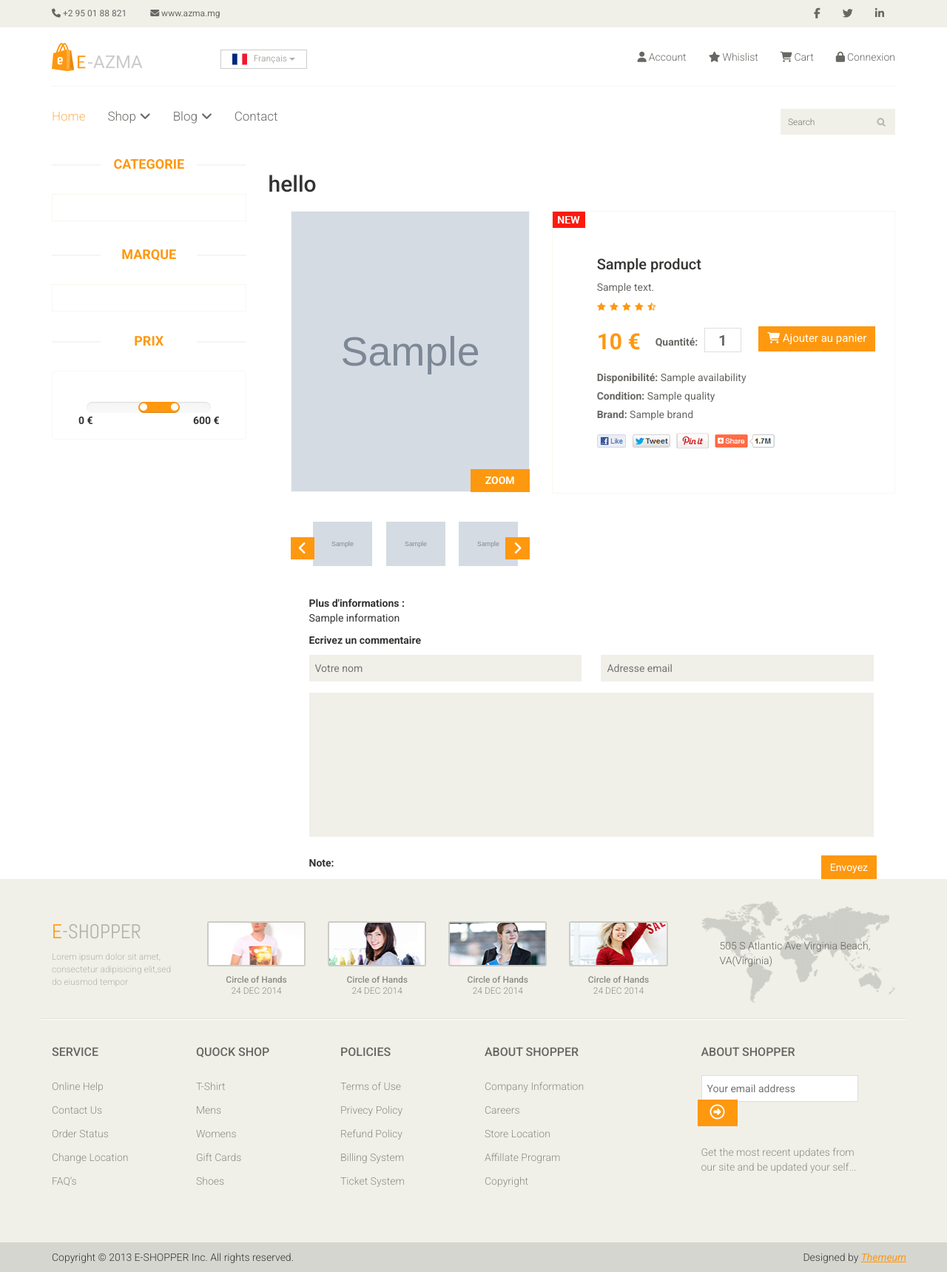
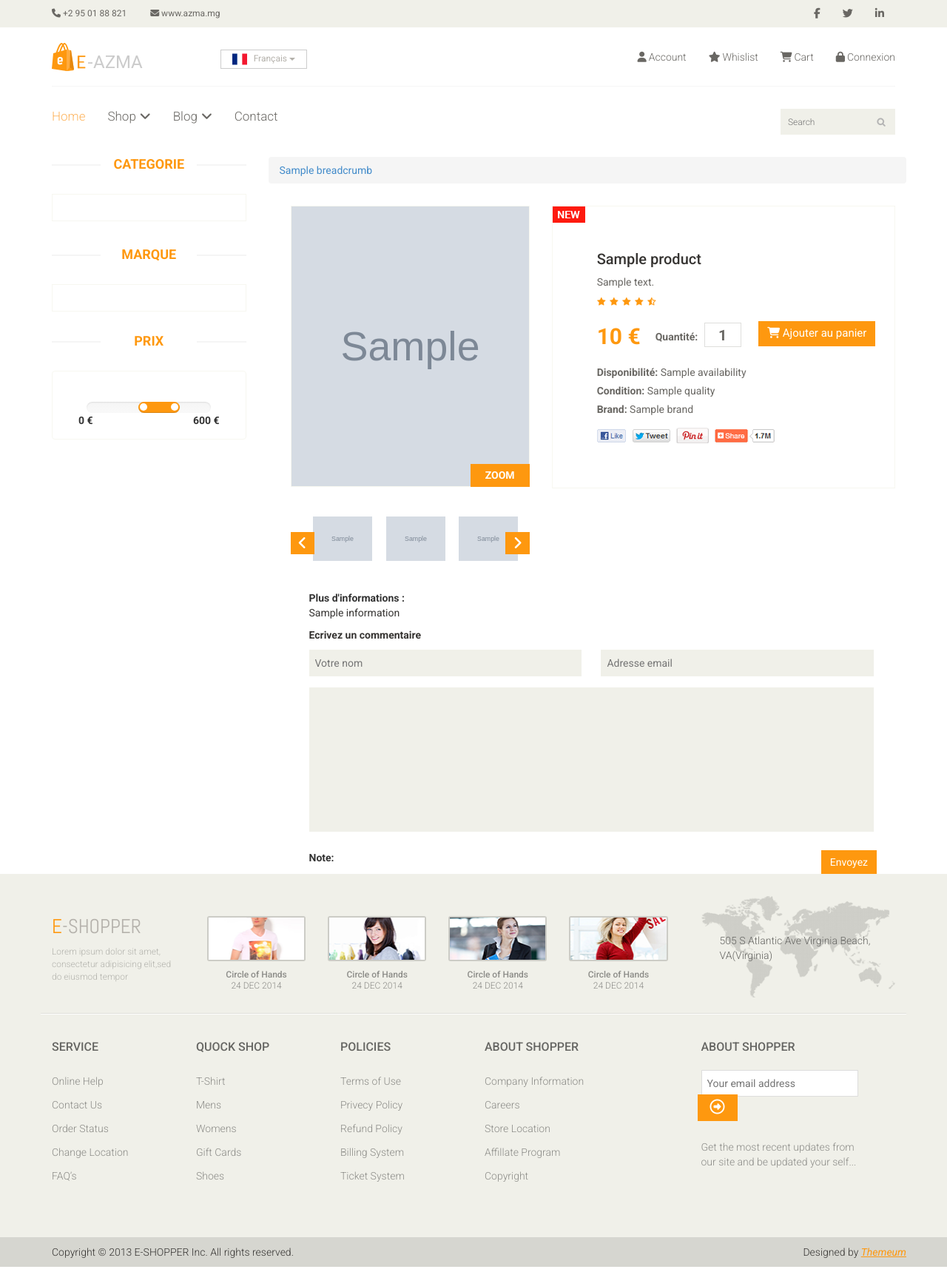
Before and after one commit to littleblackman/mazone, a Symfony app: template templates/product/show.html.twig in a window 1280 px wide. Shown: the whole page at 74% size. Run offline with Twig, Linux system fonts and the light colour scheme; the template is opened without the code that fills it: most values are stand-ins (such as "Sample title", 1, 10 or a date in 2020); grey boxes marked "Sample" are stand-in pictures; some libraries are stand-ins or nearby versions.

Commit message:
add slug category and breadcrumbs attribut

```diff
--- a/src/Domain/Entity/Product.php
+++ b/src/Domain/Entity/Product.php
@@ -471,9 +471,9 @@ class Product extends baseEntity
 
         $category = $this->getCategory();
 
-        $breadcrumbArray[] = $category->getName();
+        $breadcrumbArray[$category->getSlug()] = $category->getName();
         while($new_category = $category->getParent()) {
-            $breadcrumbArray[] = $new_category->getName();
+            $breadcrumbArray[$new_category->getSlug()] = $new_category->getName();
             $category = $new_category;
         }
 
--- a/templates/product/show.html.twig
+++ b/templates/product/show.html.twig
@@ -4,7 +4,17 @@
 
 {% block main_container %}
 
-    <h2>hello {{ dump(product.breadcrumb) }}</h2>
+    <nav>
+        <ul class="breadcrumb">
+            {% for slug, menu in product.breadcrumb %}
+                <li>
+                    <a href="#">
+                        {{ menu }}
+                    </a>
+                </li>
+            {% endfor %}
+        </ul>
+    </nav>
 
     <div class="col-sm-12 padding-right">
         <div class="product-details"><!--product-details-->
```
